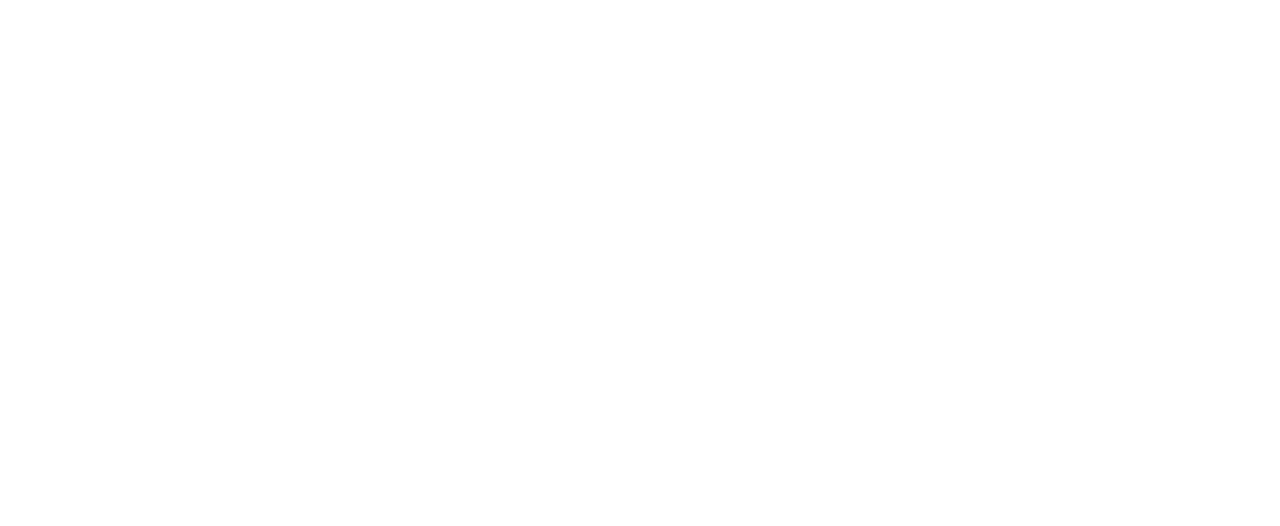
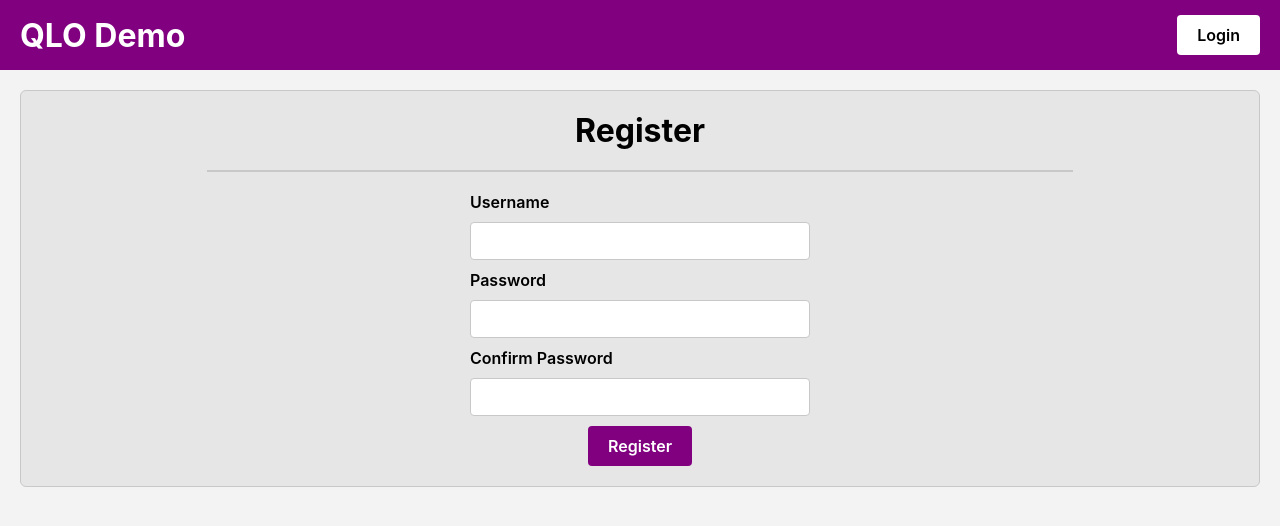
Before and after one commit to JakeNizio/QLO_Demo, a React (Vite) app in the folder client/: page /register in a window 1280 px wide. Before the commit this address had no page. Shown: the top 526 px of the page. Built offline with nearby package versions, Linux system fonts and the light colour scheme.

Commit message:
implemented home page and navbar login/logout function

```diff
--- a/client/src/App.jsx
+++ b/client/src/App.jsx
@@ -4,6 +4,7 @@ import { store } from "./app/store";
 import Layout from "./components/Layout";
 import Home from "./public/Home";
 import Login from "./auth/Login";
+import Register from "./auth/Register";
 import RequireAuth from "./auth/RequireAuth";
 import CreateRoutes from "./manager/CreateRoutes";
 
@@ -16,6 +17,7 @@ function App() {
             {/* Unprotected */}
             <Route index element={<Home />} />
             <Route path="login" element={<Login />} />
+            <Route path="register" element={<Register />} />
 
             {/* Protected */}
             <Route element={<RequireAuth />}>
--- a/client/src/auth/Login.jsx
+++ b/client/src/auth/Login.jsx
@@ -1,4 +1,5 @@
-import { useNavigate } from "react-router-dom";
+import "../styles/Page.css";
+import { Link, useNavigate } from "react-router-dom";
 import { useState } from "react";
 import { useLoginMutation } from "./authApiSlice";
 import { useDispatch } from "react-redux";
@@ -25,7 +26,7 @@ function Login() {
       );
       setUsername("");
       setPassword("");
-      navigate("/createroutes");
+      navigate("/");
     } catch (err) {
       console.log(err);
       if (!err?.status) {
@@ -47,12 +48,13 @@ function Login() {
   }
 
   return (
-    <div>
+    <div className="page-frame">
       <h1>Login</h1>
+      <hr />
       {isLoading ? (
         <p>Loading...</p>
       ) : (
-        <form onSubmit={handleLogin}>
+        <form className="form" onSubmit={handleLogin}>
           <label htmlFor="username">Username</label>
           <input
             type="text"
@@ -69,9 +71,12 @@ function Login() {
             onChange={handlePasswordChange}
             required
           />
-          <button type="submit">Login</button>
+          <button className="btn btn-primary" type="submit">
+            Login
+          </button>
         </form>
       )}
+      <Link to={"/register"}>Create an account</Link>
     </div>
   );
 }
--- /dev/null
+++ b/client/src/auth/Register.jsx
@@ -0,0 +1,101 @@
+import "../styles/Page.css";
+import { useNavigate } from "react-router-dom";
+import { useState } from "react";
+import { useLoginMutation } from "./authApiSlice";
+import { useDispatch } from "react-redux";
+import { setCredentials } from "./authSlice";
+
+function Register() {
+  const navigate = useNavigate();
+  const [username, setUsername] = useState("");
+  const [password, setPassword] = useState("");
+  const [confirmpassword, setConfirmpassword] = useState("");
+  const [login, { isLoading }] = useLoginMutation();
+  const dispatch = useDispatch();
+
+  async function handleRegister(e) {
+    e.preventDefault();
+
+    if (password !== confirmpassword) {
+      alert("Passwords do not match");
+      return;
+    }
+
+    // try {
+    //   const userData = await login({ username, password }).unwrap();
+    //   dispatch(
+    //     setCredentials({
+    //       user: username,
+    //       accessToken: userData.access,
+    //       refreshToken: userData.refresh,
+    //     })
+    //   );
+    //   setUsername("");
+    //   setPassword("");
+    //   navigate("/");
+    // } catch (err) {
+    //   console.log(err);
+    //   if (!err?.status) {
+    //     console.error("No server response");
+    //   } else if (err.status === 401) {
+    //     console.error("Invalid username or password");
+    //   } else {
+    //     console.error("Register failed");
+    //   }
+    // }
+  }
+
+  function handleUsernameChange(e) {
+    setUsername(e.target.value);
+  }
+
+  function handlePasswordChange(e) {
+    setPassword(e.target.value);
+  }
+
+  function handleConfirmpasswordChange(e) {
+    setConfirmpassword(e.target.value);
+  }
+
+  return (
+    <div className="page-frame">
+      <h1>Register</h1>
+      <hr />
+      {isLoading ? (
+        <p>Loading...</p>
+      ) : (
+        <form className="form" onSubmit={handleRegister}>
+          <label htmlFor="username">Username</label>
+          <input
+            type="text"
+            id="username"
+            value={username}
+            onChange={handleUsernameChange}
+            required
+          />
+          <label htmlFor="password">Password</label>
+          <input
+            type="password"
+            id="password"
+            value={password}
+            onChange={handlePasswordChange}
+            required
+          />
+          <label htmlFor="confirmpassword">Confirm Password</label>
+          <input
+            type="password"
+            id="confirmpassword"
+            value={confirmpassword}
+            onChange={handleConfirmpasswordChange}
+            required
+          />
+          <button className="btn btn-primary" type="submit">
+            Register
+          </button>
+        </form>
+      )}
+    </div>
+  );
+}
+
+export default Register;
--- a/client/src/components/Layout.jsx
+++ b/client/src/components/Layout.jsx
@@ -1,15 +1,42 @@
 import "../styles/Layout.css";
 import "../styles/Page.css";
 
-import { Outlet } from "react-router-dom";
+import { Outlet, useNavigate } from "react-router-dom";
+import { useSelector, useDispatch } from "react-redux";
+import { logout, selectCurrentUser } from "../auth/authSlice";
 
 function Layout() {
+  const navigate = useNavigate();
+  const dispatch = useDispatch();
+  const user = useSelector(selectCurrentUser);
+
+  function handleHomeClick() {
+    navigate("/");
+  }
+
+  function handleLoginClick() {
+    navigate("/login");
+  }
+
+  function handleLogoutClick() {
+    dispatch(logout());
+    navigate("/");
+  }
+
   return (
     <div className="layout">
       <div className="layout-header">
         <div>
-          <h1>QLO Demo</h1>
-          <button className="btn btn-light">Login</button>
+          <h1 onClick={handleHomeClick}>QLO Demo</h1>
+          {user ? (
+            <button className="btn btn-light" onClick={handleLogoutClick}>
+              Logout
+            </button>
+          ) : (
+            <button className="btn btn-light" onClick={handleLoginClick}>
+              Login
+            </button>
+          )}
         </div>
       </div>
       <div className="layout-container">
--- a/client/src/public/Home.jsx
+++ b/client/src/public/Home.jsx
@@ -1,16 +1,33 @@
-import { useNavigate } from "react-router-dom";
+import "../styles/Page.css";
+import { Link, useNavigate } from "react-router-dom";
+import { useSelector } from "react-redux";
+import { selectCurrentUser } from "../auth/authSlice";
 
 function Home() {
   const navigate = useNavigate();
+  const user = useSelector(selectCurrentUser);
 
-  function handleClick() {
-    navigate("/login");
+  function handleCreateRoutesClick() {
+    navigate("/createroutes");
   }
 
   return (
-    <div>
+    <div className="page-frame">
       <h1>Home</h1>
-      <button onClick={handleClick}>Login</button>
+      <hr />
+      {user ? (
+        <>
+          <h3>{'Click on the "Create Routes" button to get started.'}</h3>
+          <button className="btn btn-primary" onClick={handleCreateRoutesClick}>
+            Create Routes
+          </button>
+        </>
+      ) : (
+        <h3>
+          Welcome to the QLO Demo! Please <Link to={"/login"}>login</Link> to
+          access the application.
+        </h3>
+      )}
     </div>
   );
 }
--- a/client/src/styles/Layout.css
+++ b/client/src/styles/Layout.css
@@ -43,6 +43,17 @@ html {
   align-items: center;
 }
 
+.layout-header h1 {
+  cursor: pointer;
+  text-decoration: underline;
+  text-decoration-color: transparent;
+  transition: all 0.2s ease-in-out;
+}
+
+.layout-header h1:hover {
+  text-decoration-color: white;
+}
+
 .layout-container {
   display: flex;
   flex-direction: column;
```
